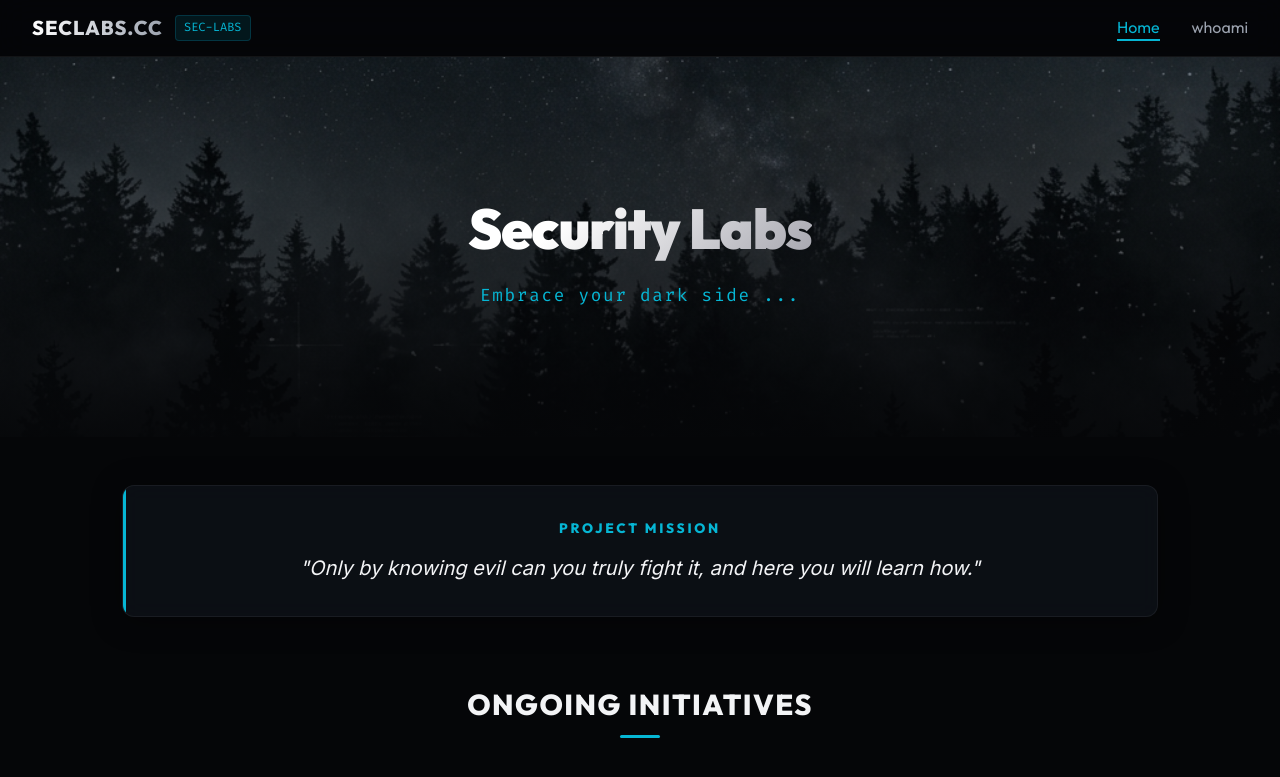
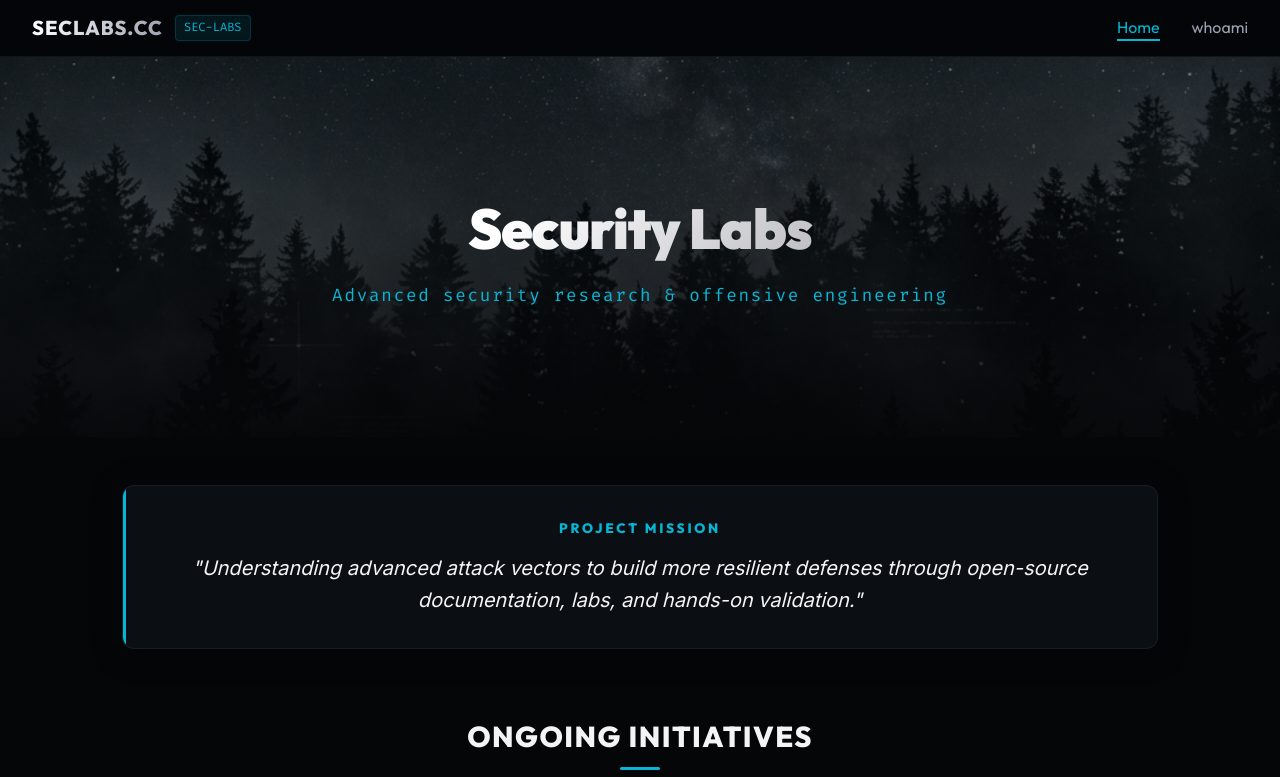
Before and after one commit to seclabs-cc/seclabs-cc.github.io, a plain HTML site: page index.html in a window 1280 px wide. Shown: the top 777 px of the page. Drawn offline with Linux system fonts and the light colour scheme.

Commit message:
update descriptions

```diff
--- a/index.html
+++ b/index.html
@@ -6,11 +6,11 @@
     <meta name="viewport" content="width=device-width, initial-scale=1.0">
     <title>Security Labs</title>
     <meta name="description"
-        content="Only by knowing evil can you truly fight it, and here you will learn how. Cybersecurity initiatives, guides, certifications and setups.">
+        content="Security Labs is a dedicated portal documenting cybersecurity research, hands-on lab environments, certifications, and offensive engineering practices.">
     <link rel="stylesheet" href="style.css">
     <!-- Open Graph Meta Tags -->
     <meta property="og:title" content="Security Labs">
-    <meta property="og:description" content="Only by knowing evil can you truly fight it, and here you will learn how.">
+    <meta property="og:description" content="Understanding advanced attack vectors to build more resilient defenses through open-source documentation, labs, and hands-on validation.">
     <meta property="og:type" content="website">
     <meta property="og:url" content="https://seclabs.cc">
     <!-- Favicon -->
@@ -37,7 +37,7 @@
     <section class="hero-banner" id="hero">
         <div class="hero-content">
             <h1 class="hero-title">Security Labs</h1>
-            <p class="hero-subtitle">Embrace your dark side ...</p>
+            <p class="hero-subtitle">Advanced security research & offensive engineering</p>
         </div>
     </section>
 
@@ -47,7 +47,7 @@
         <!-- Project Mission -->
         <section class="mission-box" id="mission">
             <div class="mission-title">Project mission</div>
-            <p class="mission-text">"Only by knowing evil can you truly fight it, and here you will learn how."</p>
+            <p class="mission-text">"Understanding advanced attack vectors to build more resilient defenses through open-source documentation, labs, and hands-on validation."</p>
         </section>
 
         <!-- Ongoing Initiatives -->
```
